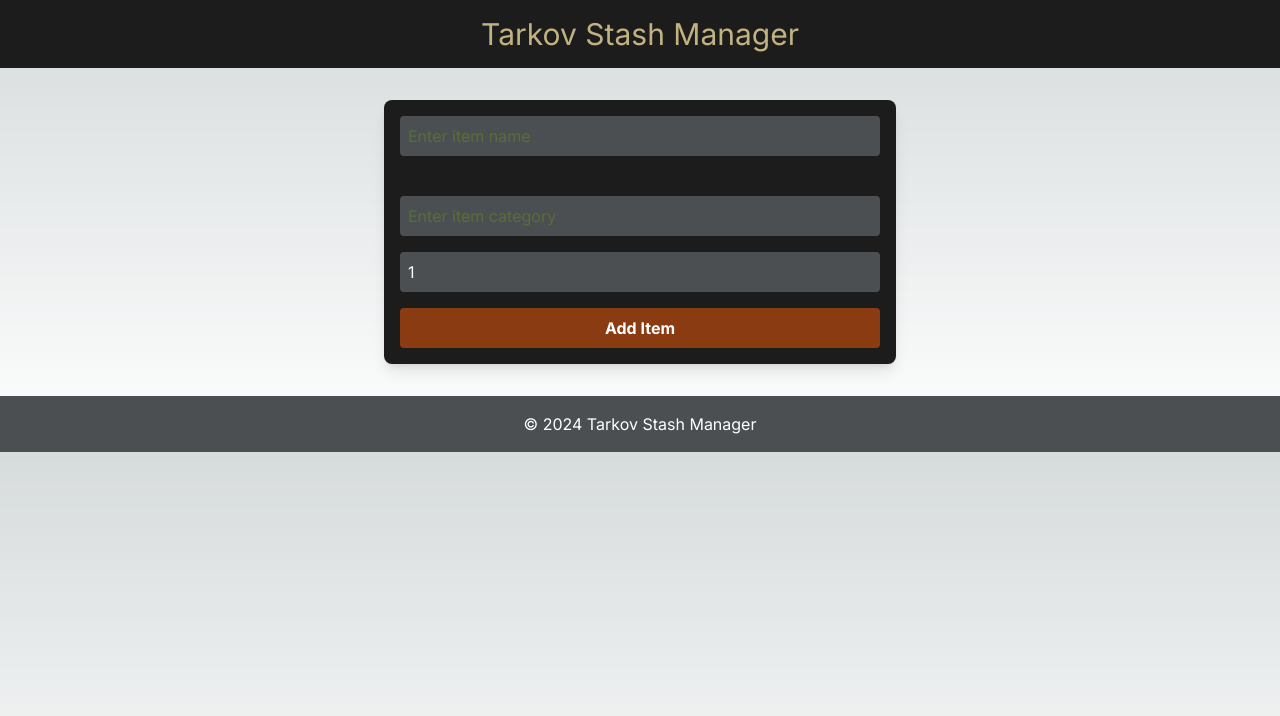
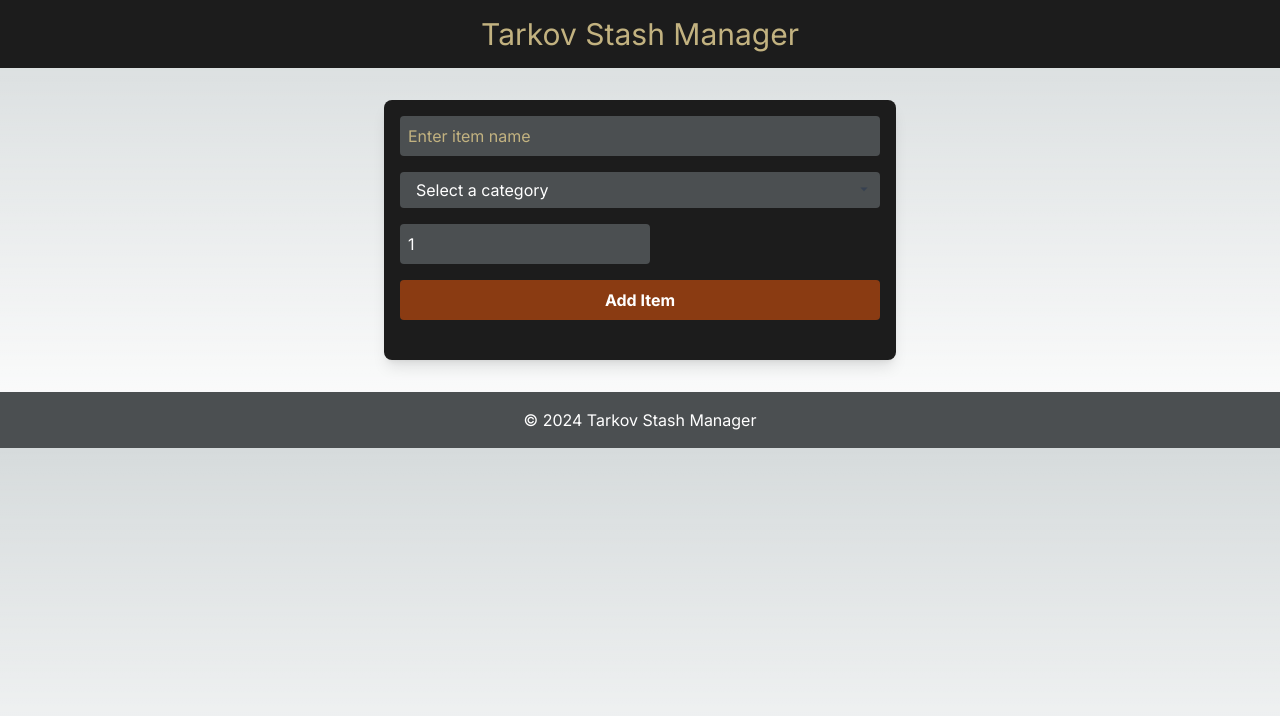
Before and after one commit to smileynet/tarkov-stash-manager, a Next.js app: page / in a window 1280 px wide. Shown: the top 716 px of the page. Built offline with nearby package versions, Linux system fonts and the light colour scheme.

Commit message:
feat: populate categories and allow detailed page viewing

```diff
--- a/src/components/ItemDetailsModal.tsx
+++ b/src/components/ItemDetailsModal.tsx
@@ -2,7 +2,7 @@
 import React from 'react';
 import Image from "next/image";
 
-export interface Item {
+export interface DetailedItem {
     id: string;
     name: string;
     types: string[];
@@ -20,7 +20,7 @@
 }
 
 interface ItemDetailsModalProps {
-    item: Item;
+    item: DetailedItem;
     isOpen: boolean;
     onClose: () => void;
 }
--- a/src/components/ItemInputForm.tsx
+++ b/src/components/ItemInputForm.tsx
@@ -1,38 +1,64 @@
 import React, {useEffect, useState} from 'react';
-import ItemDetailsModal, {Item} from './ItemDetailsModal';
+import {DetailedItem} from './ItemDetailsModal';
+import {Item} from "@/components/StashDisplay";
 import {useItemSearch} from '@/utils/useItemSearch';
 import Image from 'next/image';
 
 interface ItemInputFormProps {
-    onAddItem: (name: string, category: string, quantity: number) => void;
+    onAddItem: (item: Item) => void;
+    showDetailedItemDetails: (detailedItem: DetailedItem) => void;
 }
 
-const ItemInputForm: React.FC<ItemInputFormProps> = ({onAddItem}) => {
-    const [input, setInput] = useState({name: '', category: '', quantity: 1});
+const ItemInputForm: React.FC<ItemInputFormProps> = ({onAddItem, showDetailedItemDetails}) => {
+    const [input, setInput] = useState({id: 0, name: '', category: '', quantity: 1, iconLink: ''});
+    const [categories, setCategories] = useState<string[]>([]);
     const {items, loading} = useItemSearch(input.name);
-    const [selectedItem, setSelectedItem] = useState<Item | null>(null);
-    const [modalOpen, setModalOpen] = useState(false);
+    const [selectedItem, setSelectedItem] = useState<DetailedItem | null>(null);
+
+    const handleIconClick = (item: DetailedItem) => {
+        setSelectedItem(item);
+        setInput({...input, name: item.name}); // Set the name in the input state
+    };
 
     useEffect(() => {
         // When selectedItem changes, update the input state for category
         if (selectedItem) {
-            setInput(prev => ({...prev, category: selectedItem.types.join(', ')}));
+            setInput(prev => ({...prev, category: selectedItem.types[0], iconLink: selectedItem.iconLink}));
         }
     }, [selectedItem]);  // Dependency on selectedItem
+
+    useEffect(() => {
+        const newCategories = new Set<string>();
+        items.forEach((item) => {
+            item.types.forEach((type: string) => {
+                newCategories.add(type);
+            });
+        });
+        setCategories(Array.from(newCategories));
+    }, [items]);
 
     const handleInputChange = (e: React.ChangeEvent<HTMLInputElement>) => {
         setInput({...input, [e.target.name]: e.target.value});
     };
 
-    const handleIconClick = (item: Item) => {
-        setSelectedItem(item);
-        setModalOpen(true);
+    const handleSelectChange = (e: React.ChangeEvent<HTMLSelectElement>) => {
+        const {name, value} = e.target;
+        setInput({...input, [name]: value});
+    };
+
+
+    const handleSelectedIconClick = () => {
+        if (selectedItem) {
+            showDetailedItemDetails(selectedItem);
+        }
     };
 
     const handleSubmit = (event: React.FormEvent) => {
         event.preventDefault();
-        onAddItem(input.name, input.category, parseInt(input.quantity.toString(), 10));
-        setInput({name: '', category: '', quantity: 1});  // Reset the form
+        let newItem: Item = {...input};
+        onAddItem(newItem);
+        setInput({id: 0, name: '', category: '', quantity: 1, iconLink: ''});
+        setSelectedItem(null);
     };
 
     return (
@@ -47,27 +73,30 @@
                     onChange={handleInputChange}
                     placeholder="Enter item name"
                     required
-                    className="p-2 rounded bg-tactical-grey placeholder-combat-green"
+                    className="p-2 rounded bg-tactical-grey placeholder-bullet-casing"
                 />
-                {loading && <div>Loading...</div>}
-                <div className="flex flex-wrap justify-start gap-2 mt-2">
-                    {items.map((item: Item) => (
-                        <button key={item.id} onClick={() => handleIconClick(item)}
-                                className="focus:outline-none focus:ring-2 focus:ring-blue-500 inline-block cursor-pointer">
-                            <Image src={item.iconLink} alt={item.name} width={50} height={50} className="rounded"/>
-                        </button>
-                    ))}
-                </div>
-                <input
-                    type="text"
+                <div className="relative">
+                    <select
                         id="category"
                         name="category"
                         value={input.category}
-                    onChange={handleInputChange}
-                    placeholder="Enter item category"
+                        onChange={handleSelectChange}
+                        className="block appearance-none w-full bg-tactical-grey text-white px-4 py-2 pr-8 rounded leading-tight focus:outline-none focus:border-gray-500"
                         required
-                    className="p-2 rounded bg-tactical-grey placeholder-combat-green"
-                />
+                    >
+                        <option value="">Select a category</option>
+                        {categories.map((category) => (
+                            <option key={category} value={category}>{category}</option>
+                        ))}
+                    </select>
+                    <div
+                        className="pointer-events-none absolute inset-y-0 right-0 flex items-center px-2 text-gray-700">
+                        <svg className="fill-current h-4 w-4" xmlns="http://www.w3.org/2000/svg" viewBox="0 0 20 20">
+                            <path d="M5.5 7l4.5 4.5L14.5 7H5.5z"/>
+                        </svg>
+                    </div>
+                </div>
+                <div className="flex justify-between">
                     <input
                         type="number"
                         id="quantity"
@@ -77,16 +106,31 @@
                         placeholder="Enter quantity"
                         min="1"
                         required
-                    className="p-2 rounded bg-tactical-grey placeholder-combat-green"
+                        className="p-2 rounded bg-tactical-grey placeholder-combat-green max-w-sm"
                     />
+                    {selectedItem && (
+                        <button key={selectedItem.iconLink} onClick={() => handleSelectedIconClick()}
+                                className="focus:outline-none focus:ring-2 focus:ring-blue-500 inline-block cursor-pointer">
+                            <Image src={selectedItem.iconLink} alt="icon.name" width={50} height={50}
+                                   className="rounded"/>
+                        </button>
+                    )}
+                </div>
                 <button type="submit"
                         className="bg-rusty-metal hover:bg-bullet-casing text-white font-bold p-2 rounded">
                     Add Item
                 </button>
+
+                {loading && <div>Loading...</div>}
+                <div className="flex flex-wrap justify-start gap-2 mt-2">
+                    {items.map((item: DetailedItem) => (
+                        <button key={item.id} onClick={() => handleIconClick(item)}
+                                className="focus:outline-none focus:ring-2 focus:ring-blue-500 inline-block cursor-pointer">
+                            <Image src={item.iconLink} alt={item.name} width={50} height={50} className="rounded"/>
+                        </button>
+                    ))}
+                </div>
             </form>
-            {selectedItem && (
-                <ItemDetailsModal item={selectedItem} isOpen={modalOpen} onClose={() => setModalOpen(false)}/>
-            )}
         </div>
     );
 };
--- a/src/components/Main.tsx
+++ b/src/components/Main.tsx
@@ -1,21 +1,35 @@
 'use client';
-import React, {useState} from 'react';
+import React, {useEffect, useState} from 'react';
 import ItemInputForm from './ItemInputForm';
-import StashDisplay from './StashDisplay';
-import ConfirmationModal from './ConfirmationModal'; // Import your custom modal
-
-interface Item {
-    id: number;
-    name: string;
-    category: string;
-    quantity: number;
-}
+import StashDisplay, {Item} from './StashDisplay';
+import ConfirmationModal from './ConfirmationModal';
+import ItemDetailsModal, {DetailedItem} from "@/components/ItemDetailsModal";
+import {useItemSearch} from "@/utils/useItemSearch";
 
 const Main: React.FC = () => {
     const [items, setItems] = useState<Item[]>([]);
     const [selectedItem, setSelectedItem] = useState<Item | null>(null);
-    const [isModalOpen, setIsModalOpen] = useState(false);
+    const [detailedItem, setDetailedItem] = useState<DetailedItem | null>(null);
+    const [isDetailModalOpen, setIsDetailModalOpen] = useState(false);
+    const [isDeleteModalOpen, setIsDeleteModalOpen] = useState(false);
     const [deleteItemId, setDeleteItemId] = useState<number | null>(null);
+    const [searchTerm, setSearchTerm] = useState('');
+
+    // Call useItemSearch at the top level, with searchTerm as the parameter
+    const searchResults = useItemSearch(searchTerm);
+
+    useEffect(() => {
+        // Assume we want to use the first result to show details
+        if (searchResults.items.length > 0 && !isDetailModalOpen) {
+            setDetailedItem(searchResults.items[0]);
+            setIsDetailModalOpen(true);
+        }
+    }, [searchResults, isDetailModalOpen]);
+
+    const showItemDetails = (item: Item) => {
+        // Update the searchTerm state to trigger useItemSearch
+        setSearchTerm(item.name);
+    };
 
     const onEditItem = (updatedItem: Item) => {
         setItems(items.map(item => item.id === updatedItem.id ? updatedItem : item));
@@ -23,23 +37,41 @@
 
     const onDeleteItem = (id: number) => {
         setDeleteItemId(id);
-        setIsModalOpen(true);
+        setIsDeleteModalOpen(true);
     };
 
     const confirmDelete = () => {
         if (deleteItemId != null) {
             setItems(items.filter(item => item.id !== deleteItemId));
         }
-        setIsModalOpen(false);
+        setIsDeleteModalOpen(false);
         setDeleteItemId(null);
+    };
+
+    const showDetailedItemDetails = (detailedItem: DetailedItem) => {
+        setDetailedItem(detailedItem);
+        setIsDetailModalOpen(true);
+    }
+
+    const closeDetailsModal = () => {
+        setIsDetailModalOpen(false);
+        setSearchTerm(''); // Clear search term to prevent reopening of the modal
+        setDetailedItem(null); // Clear detailed item data
     };
 
     return (
         <main>
             <div className="mt-8">
-                <ItemInputForm onAddItem={(name, category, quantity) => {
-                    setItems([...items, {id: items.length + 1, name, category, quantity}]);
-                }}/>
+                <ItemInputForm onAddItem={(item) => {
+                    setItems([...items, {
+                        id: items.length + 1,
+                        name: item.name,
+                        category: item.category,
+                        quantity: item.quantity,
+                        iconLink: item.iconLink
+                    }]);
+                }}
+                               showDetailedItemDetails={showDetailedItemDetails}/>
             </div>
             <StashDisplay
                 items={items}
@@ -47,13 +79,16 @@
                 onDeleteItem={onDeleteItem}
                 selectedItem={selectedItem}
                 setSelectedItem={setSelectedItem}
+                showItemDetails={showItemDetails}
             />
             <ConfirmationModal
-                isOpen={isModalOpen}
+                isOpen={isDeleteModalOpen}
                 message="Are you sure you want to delete this item?"
                 onConfirm={confirmDelete}
-                onCancel={() => setIsModalOpen(false)}
+                onCancel={() => setIsDeleteModalOpen(false)}
             />
+            <ItemDetailsModal item={detailedItem!} isOpen={isDetailModalOpen}
+                              onClose={closeDetailsModal}/>
         </main>
     );
 };
```
Also changed, not shown: src/components/StashDisplay.tsx (+18 -4 lines). Lines whose indentation alone changed are shown as unchanged.
